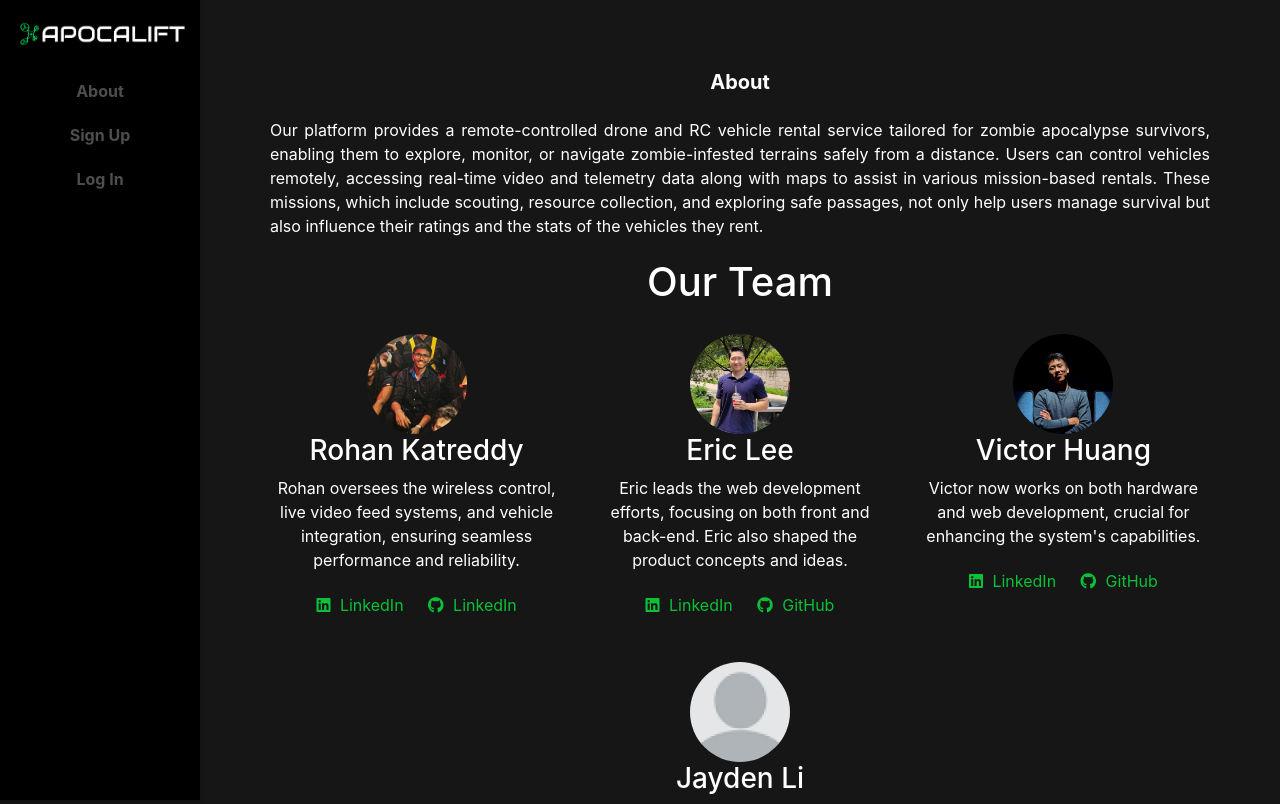
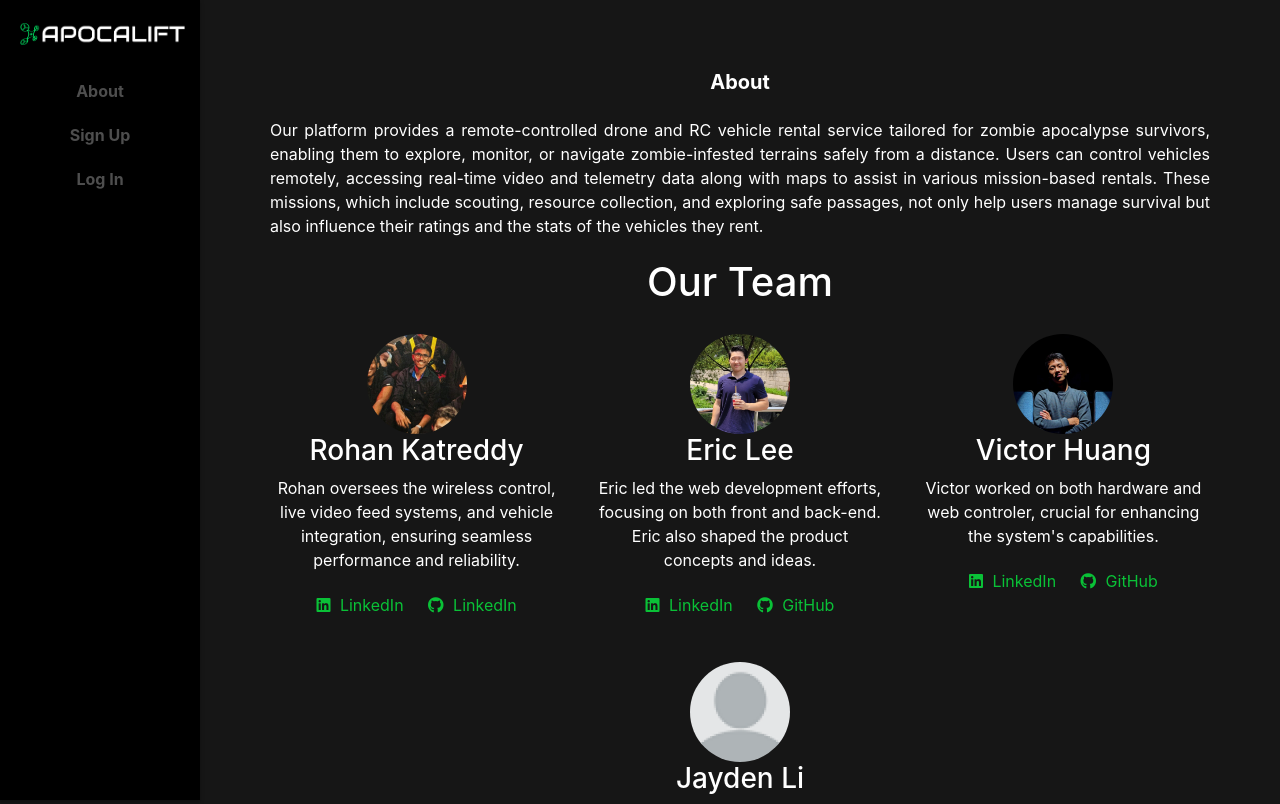
Before and after one commit to vichua2006/ApoclaypseHacks2024, a Flask app: page /about in a window 1280 px wide. Shown: the top 804 px of the page. Run offline with Flask 3, Linux system fonts and the light colour scheme; some libraries are stand-ins or nearby versions.

Commit message:
fixed typos on bio

```diff
--- a/APOCALIFT/apocalift/templates/about.html
+++ b/APOCALIFT/apocalift/templates/about.html
@@ -20,7 +20,7 @@
     <div class="founder" style="text-align: center; padding: 20px; flex: 1; min-width: 250px; max-width: 33%;">
         <img src="{{ url_for('static', filename='Eric.jpg') }}" alt="Founder 1" class="profile-pic">
         <h3>Eric Lee</h3>
-        <p>Eric leads the web development efforts, focusing on both front and back-end. Eric also shaped the product concepts and ideas.</p>
+        <p>Eric led the web development efforts, focusing on both front and back-end. Eric also shaped the product concepts and ideas.</p>
         <a href="https://www.linkedin.com/in/eric-lee-932502215/" target="_blank"><i class="fab fa-linkedin"></i> LinkedIn</a>
         <a href="https://github.com/ericpungholee" target="_blank"><i class="fab fa-github"></i> GitHub</a>
       </div>
@@ -28,7 +28,7 @@
       <div class="founder" style="text-align: center; padding: 20px; flex: 1; min-width: 250px; max-width: 33%;">
         <img src="{{ url_for('static', filename='Victor.jpeg') }}" alt="Founder 1" class="profile-pic">
         <h3>Victor Huang</h3>
-        <p>Victor now works on both hardware and web development, crucial for enhancing the system's capabilities.</p>
+        <p>Victor worked on both hardware and web controler, crucial for enhancing the system's capabilities.</p>
         <a href="https://www.linkedin.com/in/victor-huang-053961265/" target="_blank"><i class="fab fa-linkedin"></i> LinkedIn</a>
         <a href= "https://github.com/vichua2006" target="_blank"><i class="fab fa-github"></i> GitHub</a>
       </div>
```
